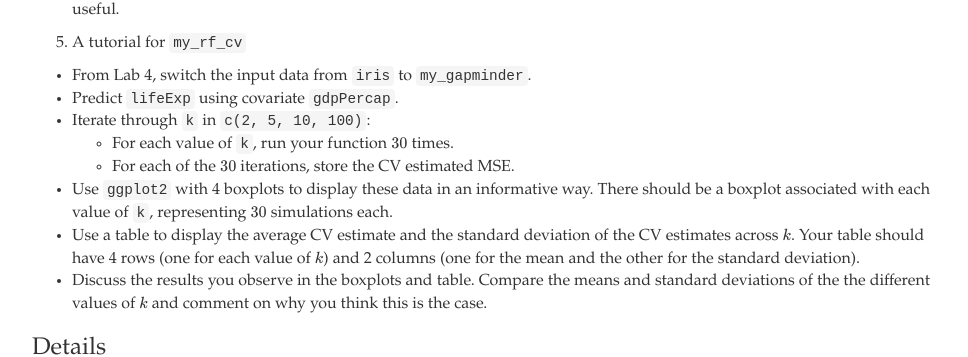
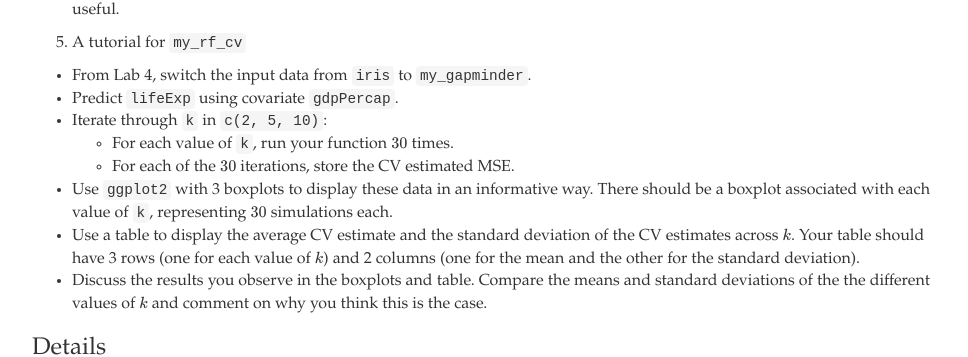
Before and after one commit to bryandmartin/STAT302, a Jekyll site: the page docs/Projects/project3/project3.html, which Jekyll copies as it is, in a window 1280 px wide and 900 px high, scrolled down 1348 px. Shown: the part 147-504 px from the top of the window, without its empty margins (153-1121 px from the left). Built offline with Jekyll 4.4.1, drawn with Linux system fonts in a browser that asks for light colours; formulas are drawn with MathJax 3.

Commit message:
Remove k = 100 req P3

```diff
--- a/docs/Projects/project3/project3.Rmd
+++ b/docs/Projects/project3/project3.Rmd
@@ -85,11 +85,11 @@ Specifically, the vignette should have 5 parts:
 5. A tutorial for `my_rf_cv`
   * From Lab 4, switch the input data from `iris` to `my_gapminder`.
   * Predict `lifeExp` using covariate `gdpPercap`.
-  * Iterate through `k` in  `c(2, 5, 10, 100)`:
+  * Iterate through `k` in  `c(2, 5, 10)`:
     * For each value of `k`, run your function $30$ times.
     * For each of the $30$ iterations, store the CV estimated MSE.
-  * Use `ggplot2` with 4 boxplots to display these data in an informative way. There should be a boxplot associated with each value of `k`, representing $30$ simulations each.
-  * Use a table to display the average CV estimate and the standard deviation of the CV estimates across $k$. Your table should have 4 rows (one for each value of $k$) and 2 columns (one for the mean and the other for the standard deviation).
+  * Use `ggplot2` with 3 boxplots to display these data in an informative way. There should be a boxplot associated with each value of `k`, representing $30$ simulations each.
+  * Use a table to display the average CV estimate and the standard deviation of the CV estimates across $k$. Your table should have 3 rows (one for each value of $k$) and 2 columns (one for the mean and the other for the standard deviation).
   * Discuss the results you observe in the boxplots and table. Compare the means and standard deviations of the the different values of $k$ and comment on why you think this is the case.
 
 ### Details
--- a/docs/Projects/project3/project3.html
+++ b/docs/Projects/project3/project3.html
@@ -461,13 +461,13 @@ h4.date {
 <ul>
 <li>From Lab 4, switch the input data from <code>iris</code> to <code>my_gapminder</code>.</li>
 <li>Predict <code>lifeExp</code> using covariate <code>gdpPercap</code>.</li>
-<li>Iterate through <code>k</code> in <code>c(2, 5, 10, 100)</code>:
+<li>Iterate through <code>k</code> in <code>c(2, 5, 10)</code>:
 <ul>
 <li>For each value of <code>k</code>, run your function <span class="math inline">\(30\)</span> times.</li>
 <li>For each of the <span class="math inline">\(30\)</span> iterations, store the CV estimated MSE.</li>
 </ul></li>
-<li>Use <code>ggplot2</code> with 4 boxplots to display these data in an informative way. There should be a boxplot associated with each value of <code>k</code>, representing <span class="math inline">\(30\)</span> simulations each.</li>
-<li>Use a table to display the average CV estimate and the standard deviation of the CV estimates across <span class="math inline">\(k\)</span>. Your table should have 4 rows (one for each value of <span class="math inline">\(k\)</span>) and 2 columns (one for the mean and the other for the standard deviation).</li>
+<li>Use <code>ggplot2</code> with 3 boxplots to display these data in an informative way. There should be a boxplot associated with each value of <code>k</code>, representing <span class="math inline">\(30\)</span> simulations each.</li>
+<li>Use a table to display the average CV estimate and the standard deviation of the CV estimates across <span class="math inline">\(k\)</span>. Your table should have 3 rows (one for each value of <span class="math inline">\(k\)</span>) and 2 columns (one for the mean and the other for the standard deviation).</li>
 <li>Discuss the results you observe in the boxplots and table. Compare the means and standard deviations of the the different values of <span class="math inline">\(k\)</span> and comment on why you think this is the case.</li>
 </ul>
 <div id="details" class="section level3">
```
